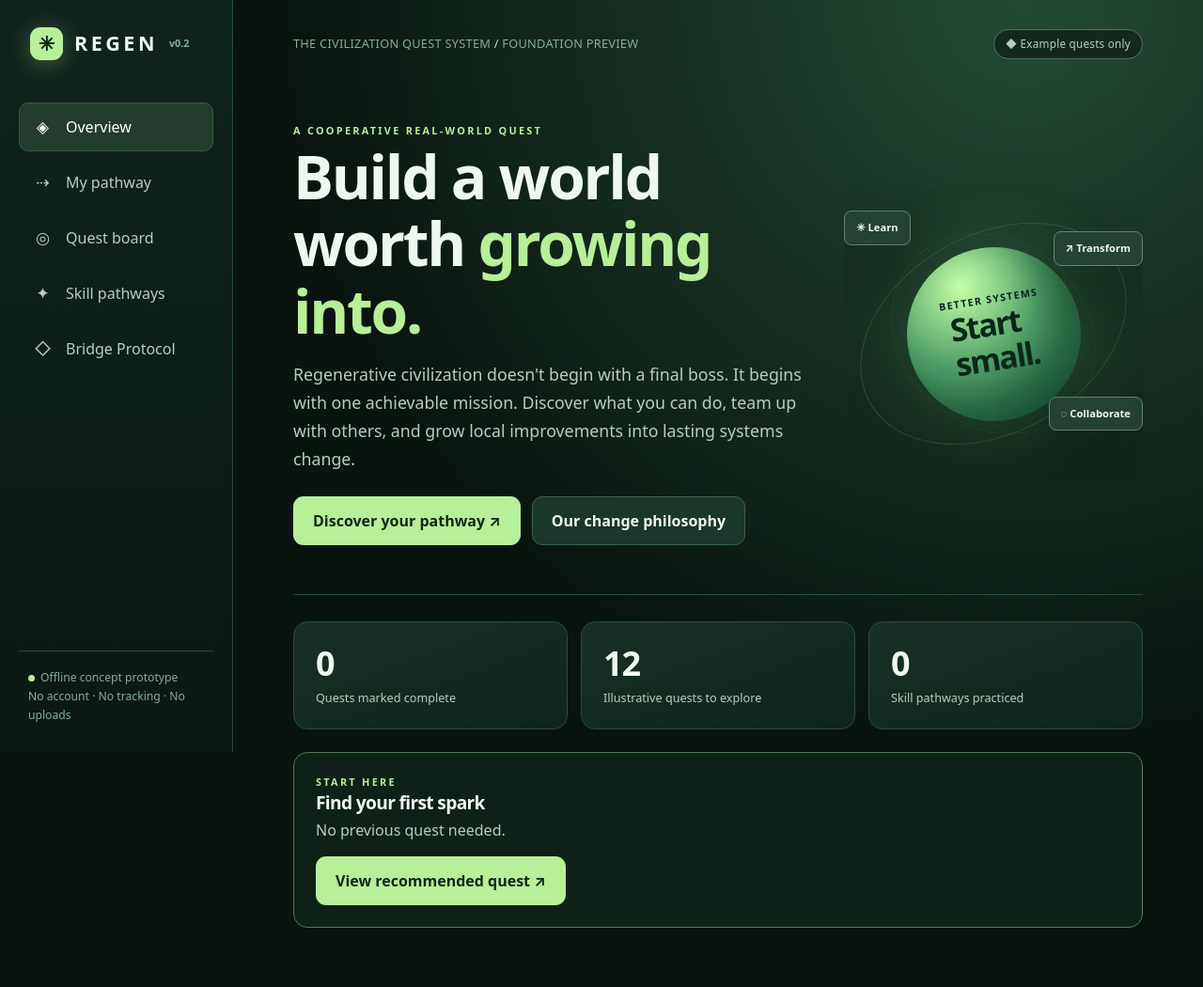
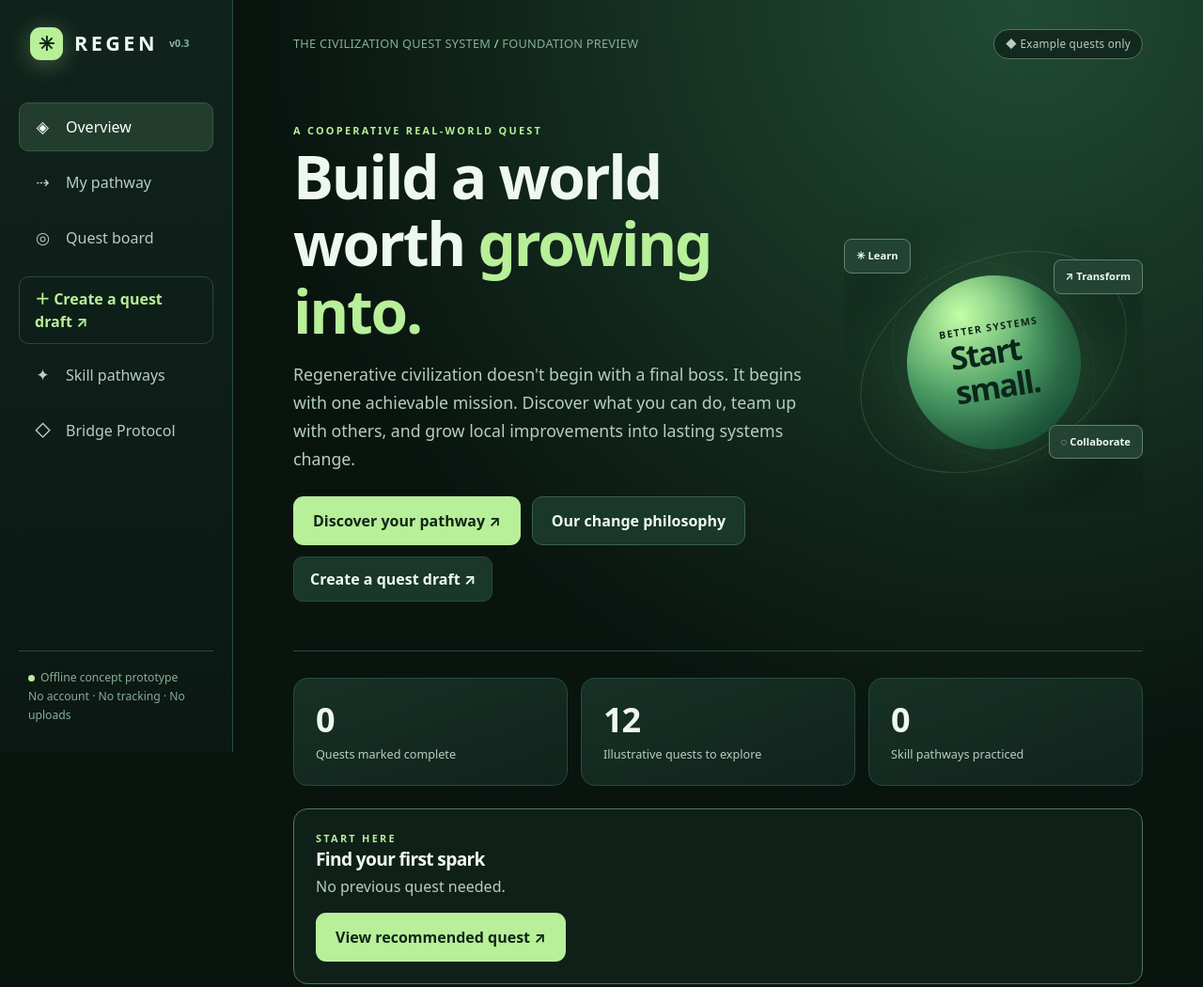
Before and after one commit to mcfruitpunch/Regen-civilization-quests, a plain HTML site: page web/index.html in a window 1280 px wide. Shown: the top 1050 px of the page at 94% size. Drawn offline with Linux system fonts and the light colour scheme.

Commit message:
Link v0.3 draft creator from REGEN interface: web/index.html

```diff
--- a/web/index.html
+++ b/web/index.html
@@ -4,7 +4,7 @@
 <meta charset="utf-8">
 <meta name="viewport" content="width=device-width,initial-scale=1">
 <meta name="color-scheme" content="dark">
-<meta name="description" content="REGEN v0.2: a playable, privacy-first prototype for building regenerative communities one quest at a time.">
+<meta name="description" content="REGEN v0.3: a playable, privacy-first prototype for building regenerative communities one quest at a time.">
 <title>REGEN / The Civilization Quest</title>
 <style>
 :root {color-scheme:dark;--bg:#09140f;--sidebar:#0b1914;--surface:#10241c;--surface2:#173028;--surface3:#1b3d31;--line:#2a4a3d;--text:#eff8f0;--soft:#b6cec0;--sub:#87ad98;--mint:#b8ef99;--sun:#f9d995;--blue:#a3d9dc;--coral:#ffbcac;--shadow:0 30px 60px #020e0966}
@@ -19,11 +19,12 @@
 <body>
 <div class="app">
 <aside class="sidebar" aria-label="Primary navigation">
- <div class="brand"><span class="mark" aria-hidden="true">✳</span> REGEN<span style="color:var(--sub);font-size:.67rem;letter-spacing:0">v0.2</span></div>
+ <div class="brand"><span class="mark" aria-hidden="true">✳</span> REGEN<span style="color:var(--sub);font-size:.67rem;letter-spacing:0">v0.3</span></div>
  <nav class="nav" aria-label="Sections">
   <button class="active" data-nav="overview" aria-current="page"><span class="glyph" aria-hidden="true">◈</span> Overview</button>
   <button data-nav="journey"><span class="glyph" aria-hidden="true">⇢</span> My pathway</button>
   <button data-nav="quests"><span class="glyph" aria-hidden="true">◎</span> Quest board</button>
+  <a href="creator.html" style="display:block;padding:11px 16px;color:var(--mint);font-weight:650;text-decoration:none;border:1px solid var(--line);border-radius:10px;margin-top:8px">＋ Create a quest draft ↗</a>
   <button data-nav="skills"><span class="glyph" aria-hidden="true">✦</span> Skill pathways</button>
   <button data-nav="protocol"><span class="glyph" aria-hidden="true">◇</span> Bridge Protocol</button>
  </nav>
@@ -34,7 +35,7 @@
 
 <section id="overview" class="page active" aria-label="Overview">
  <div class="hero">
-  <div><div class="eyebrow">A cooperative real-world quest</div><h1>Build a world worth <span class="accent">growing into.</span></h1><p class="intro">Regenerative civilization doesn't begin with a final boss. It begins with one achievable mission. Discover what you can do, team up with others, and grow local improvements into lasting systems change.</p><div class="actions"><button class="primary" data-goto="journey">Discover your pathway ↗</button><button class="secondary" data-goto="protocol">Our change philosophy</button></div></div>
+  <div><div class="eyebrow">A cooperative real-world quest</div><h1>Build a world worth <span class="accent">growing into.</span></h1><p class="intro">Regenerative civilization doesn't begin with a final boss. It begins with one achievable mission. Discover what you can do, team up with others, and grow local improvements into lasting systems change.</p><div class="actions"><button class="primary" data-goto="journey">Discover your pathway ↗</button><button class="secondary" data-goto="protocol">Our change philosophy</button><a href="creator.html" class="secondary" style="display:inline-block;padding:11px 17px;text-decoration:none;border-radius:10px;border:1px solid var(--line)">Create a quest draft ↗</a></div></div>
   <div class="planet" aria-label="Decorative regenerative network illustration"><div class="sphere"><span>better systems</span><strong>Start<br>small.</strong></div><div class="sat s1">✳ Learn</div><div class="sat s2">◌ Collaborate</div><div class="sat s3">↗ Transform</div></div>
  </div>
  <div class="statgrid" aria-label="Your private prototype progress"><div class="stat"><div class="num" id="statCompleted">0</div><div class="label">Quests marked complete</div></div><div class="stat"><div class="num">12</div><div class="label">Illustrative quests to explore</div></div><div class="stat"><div class="num" id="statSkills">0</div><div class="label">Skill pathways practiced</div></div></div>
@@ -80,7 +81,7 @@
  <div class="softpanel"><h3>Repair is proven through action.</h3><p>Good intentions don't erase harm. Independent review, affected-community input, remediation, and durable results matter more than a sponsorship or public-relations badge.</p></div>
 </section>
 
-<footer class="footer"><span>REGEN v0.2 · Concept prototype · Example content, not a deployed civic platform</span><span>Private progress remains in this browser only · <a href="../README.md" id="readmeLink">Read the foundation</a></span></footer>
+<footer class="footer"><span>REGEN v0.3 · Concept prototype · Example content, not a deployed civic platform</span><span>Private progress remains in this browser only · <a href="../README.md" id="readmeLink">Read the foundation</a></span></footer>
 </main>
 </div>
 <dialog id="questDialog" aria-labelledby="dialogTitle"><div class="dialog-inner"><div class="dialog-top"><span class="eyebrow">Quest detail / Example only</span><button class="close" id="dialogClose" aria-label="Close quest detail">×</button></div><div id="dialogContent"></div></div></dialog>
```
